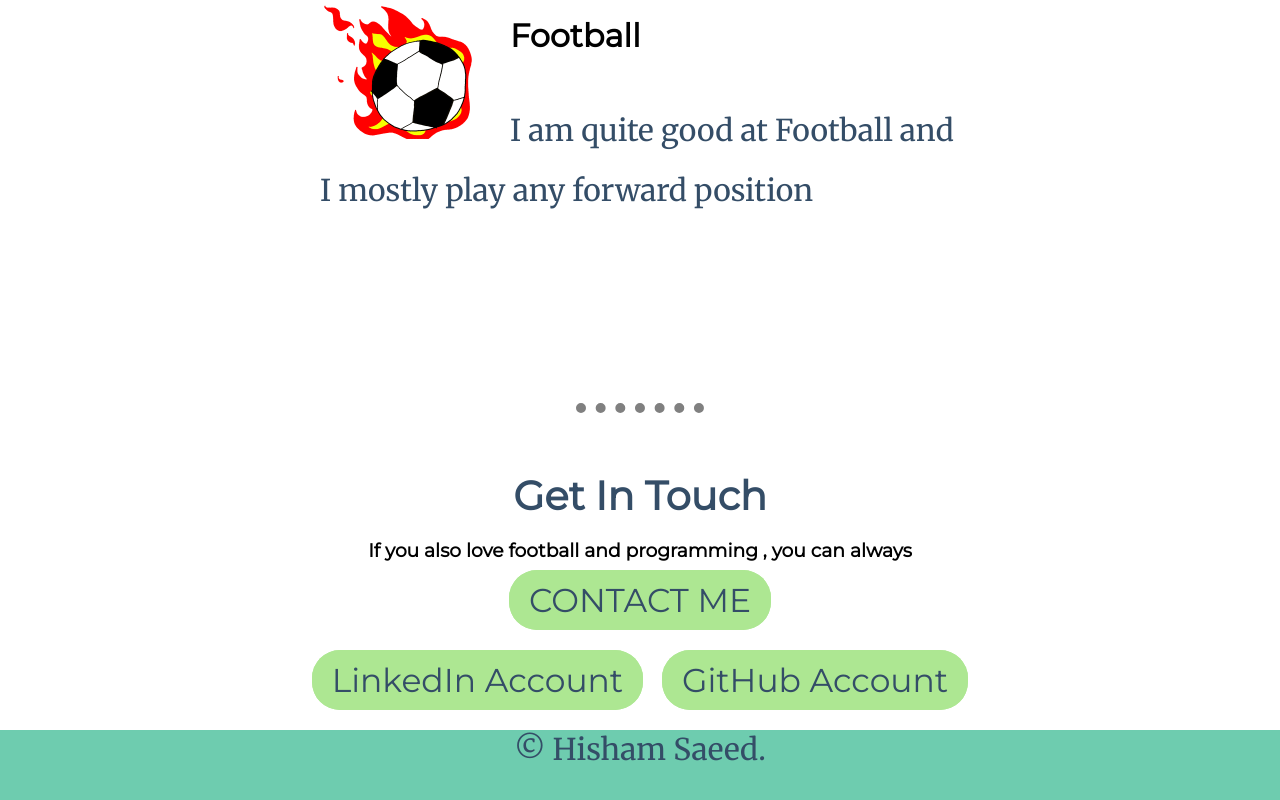
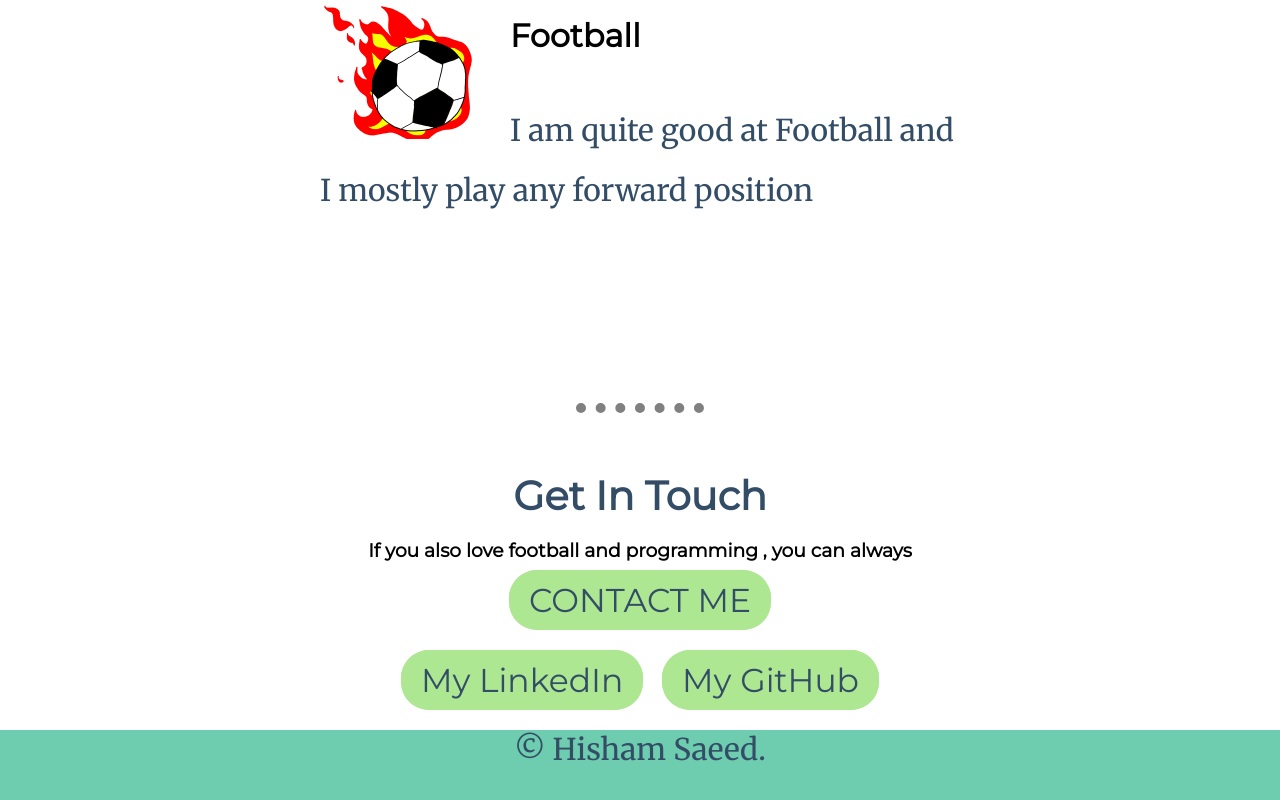
Before and after one commit to xHishamSaeedx/CV-website, a plain HTML site: page index.html in a window 1280 px wide. Shown: the part 1964-2764 px from the top of the page. Drawn offline with Linux system fonts and the light colour scheme.

Commit message:
Update index.html

```diff
--- a/index.html
+++ b/index.html
@@ -55,8 +55,8 @@
               <div class="bottom-container">
                 <br>
                 <br>
-                <a class="btn3" href="https://www.linkedin.com/in/hisham-saeed-52a2b51b5/">LinkedIn Account</a>
-                <a class="btn2" href="https://github.com/xHishamSaeedx">GitHub Account</a>
+                <a class="btn3" href="https://www.linkedin.com/in/hisham-saeed-52a2b51b5/">My LinkedIn</a>
+                <a class="btn2" href="https://github.com/xHishamSaeedx">My GitHub</a>
                </div>
 
                <div class="end">
```
